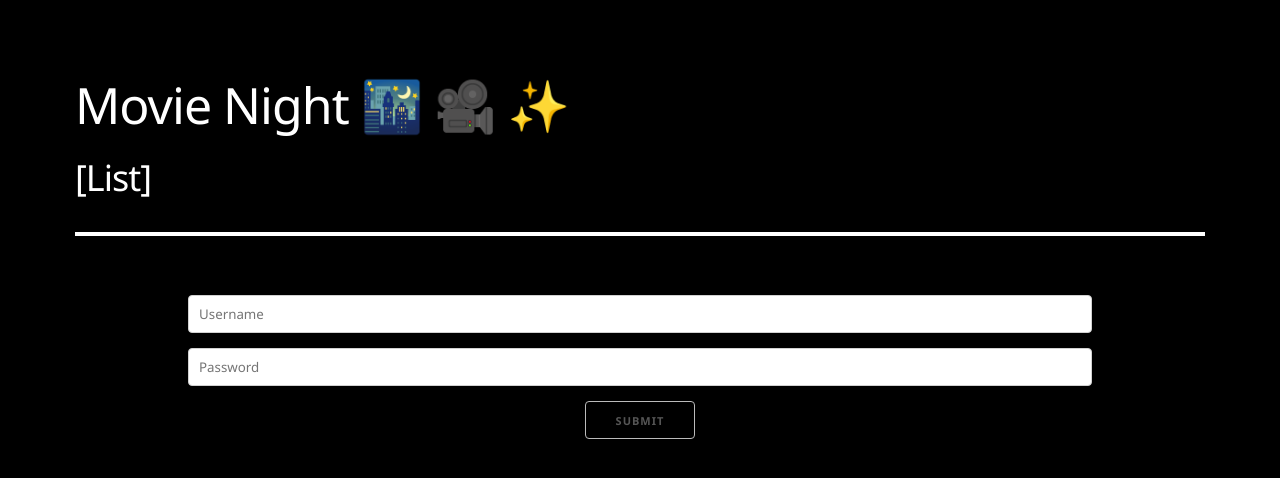
After one commit to Krishna-Sivakumar/movie-night, a Flask app: page /login in a window 1280 px wide. The commit adds this page. Shown: the top 478 px of the page. Run offline with Flask 2, Linux system fonts and the light colour scheme; parts of the project's set-up code (start-up, migrations or seed data) failed here and were passed over.

Commit message:
Added login requirement to modify the list of added movies

```diff
--- a/main.py
+++ b/main.py
@@ -1,6 +1,9 @@
 from datetime import datetime
 from flask import Flask, request, render_template
+import flask
+from werkzeug.utils import redirect
 import flask_login
+import hashlib
 import redis
 import toml
 
@@ -11,6 +14,10 @@ config = toml.loads(
 auth_dict = toml.loads(
     open("auth.toml", "r").read()
 )
+admins = auth_dict['admin']
+admin_dict = {}
+for i in admins:
+    admin_dict[i["username"]] = i
 
 
 app = Flask(__name__)
@@ -54,6 +61,20 @@ update_movie_today()
 autocompleteAddr = f"{config['servers']['autocomplete']['address']}:{config['servers']['autocomplete']['port']}"
 
 
+class User(flask_login.UserMixin):
+    pass
+
+
+@login_manager.user_loader
+def user_loader(name):
+    if name not in admin_dict.keys():
+        return
+
+    user = User()
+    user.id = name
+    return user
+
+
 @app.route('/', methods=['GET', 'POST'])
 def home():
     update_movie_today()
@@ -71,6 +92,7 @@ def home():
 
 
 @app.route('/modify', methods=['GET', 'POST'])
+@flask_login.login_required
 def modify():
     if len(request.form) > 0:
         for key in request.form:
@@ -95,6 +117,35 @@ def viewList():
     )
 
 
+@app.route('/login', methods=['GET', 'POST'])
+def login():
+    def validate(username, password):
+        if username in admin_dict.keys() and hashlib.sha256(password.encode()).hexdigest() == admin_dict[username]["password"]:
+            return True
+        return False
+
+    if request.method == 'GET':
+        # Return a login form here
+        if flask_login.current_user.is_authenticated:
+            return redirect('/')
+        return render_template('login.html')
+    elif request.method == 'POST':
+        if 'username' in request.form.keys() and 'password' in request.form.keys():
+            if validate(request.form["username"], request.form["password"]):
+                user = user_loader(request.form["username"])
+                flask_login.login_user(user, remember=False)
+
+                return redirect('/')
+        return redirect('/login')
+
+
+@app.route('/logout', methods=['GET'])
+@flask_login.login_required
+def logout():
+    flask_login.logout_user()
+    return redirect('/')
+
+
 if __name__ == '__main__':
     app.run(
         host=config["servers"]["website"]["address"],
--- a/templates/header.html
+++ b/templates/header.html
@@ -19,7 +19,7 @@
                 border-radius: 1.5em;
 
                 color: #856404;
-                width: 50%;
+                width: 70%;
                 padding: 1em;
 
                 margin: auto;
@@ -107,8 +107,8 @@
         </script>
     </head>
     <body>
-        <h1><a href="/">Movie Night</a> 🌃 🎥 ✨</h1>
-        <span><h3>[<a href="/view">List</a>] [<a href="/modify">Modify</a>]</h3>
+        <h1><a href="/">Movie Night</a> 🌃 <a href="/login">🎥</a> ✨</h1>
+        <span><h3>[<a href="/view">List</a>] {% if current_user.is_authenticated %}[<a href="/modify">Modify</a>] [<a href="/logout">Logout</a>] {% endif %}</h3>
         </span>
         <hr>
         <br>
--- /dev/null
+++ b/templates/login.html
@@ -0,0 +1,13 @@
+{% extends "header.html" %}
+{% block content %}
+<form method="POST">
+    </label><input type="text" name="username" placeholder="Username" id="username"><br>
+    <input type="password" name="password" placeholder="Password" id="password"><br>
+    <input type="submit">
+</form>
+<style>
+    input[type="text"], input[type="password"] {
+        width: 80%;
+    }
+</style>
+{% endblock content %}
```
